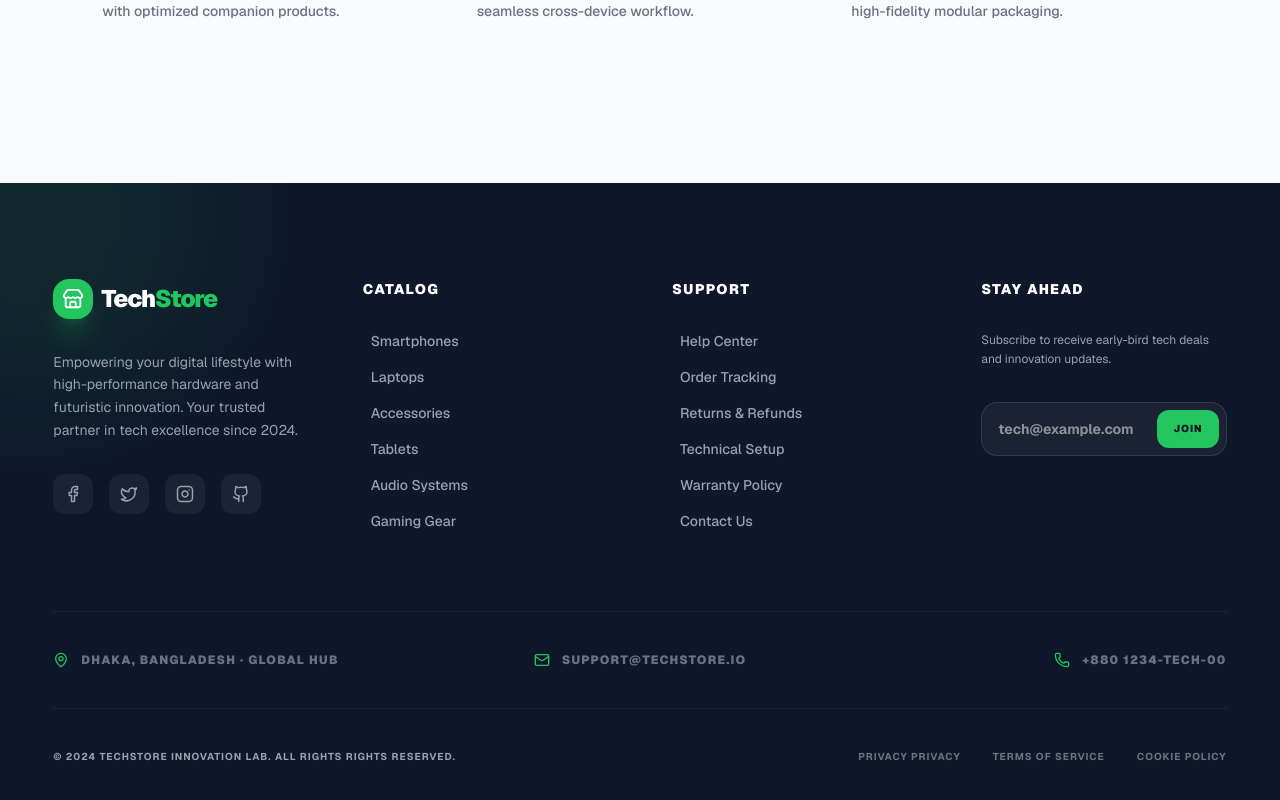
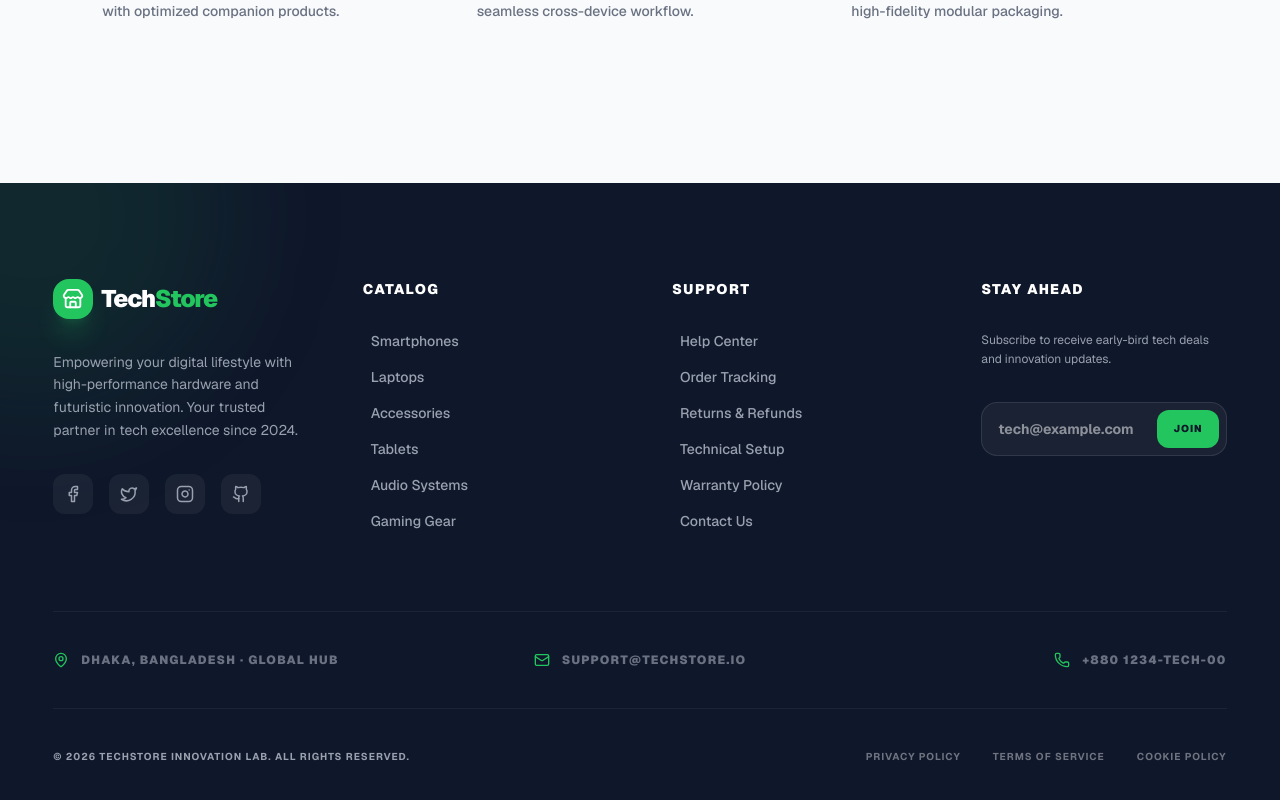
Before and after one commit to amdadislam01/Tech-Store, a Next.js app: page / in a window 1280 px wide. Shown: the part 5591-6391 px from the top of the page. Built offline with nearby package versions, Linux system fonts and the light colour scheme; no server answers; the database is empty.

Commit message:
MODIFIED: update footer links for legal pages

```diff
--- a/components/Footer.tsx
+++ b/components/Footer.tsx
@@ -94,11 +94,11 @@ export default function Footer() {
 
         {/* Footer Bottom */}
         <div className="flex flex-col md:flex-row items-center justify-between pt-10 border-t border-white/5 text-[10px] font-bold uppercase tracking-widest gap-4">
-          <p>© 2024 Techstore Innovation Lab. All rights rights reserved.</p>
+          <p>© 2026 Techstore Innovation Lab. All rights reserved.</p>
           <div className="flex items-center gap-8 text-white/40">
-            <Link href="#" className="hover:text-white transition-colors">Privacy Privacy</Link>
-            <Link href="#" className="hover:text-white transition-colors">Terms of Service</Link>
-            <Link href="#" className="hover:text-white transition-colors">Cookie Policy</Link>
+            <Link href="/privacy" className="hover:text-white transition-colors">Privacy Policy</Link>
+            <Link href="/terms" className="hover:text-white transition-colors">Terms of Service</Link>
+            <Link href="/cookies" className="hover:text-white transition-colors">Cookie Policy</Link>
           </div>
         </div>
       </div>
```
